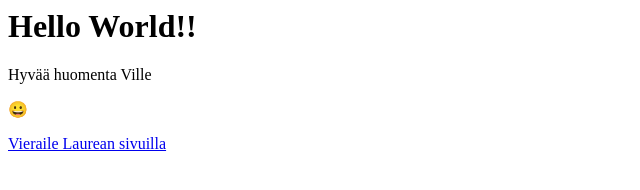
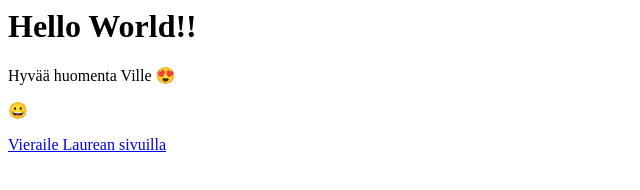
Before and after one commit to isakrai/demo, a plain HTML site: page index.html in a window 1280 px wide. Shown: the full height of the page, 0-640 px from the left. Drawn offline with Linux system fonts and the light colour scheme.

Commit message:
Update index.html

```diff
--- a/index.html
+++ b/index.html
@@ -1,4 +1,4 @@
 <H1>Hello World!!</H1>
-Hyvää huomenta Ville
+Hyvää huomenta Ville &#128525;
 <P>&#128512;</P>
 <a href="https://www.laurea.fi/">Vieraile Laurean sivuilla</a>
```
